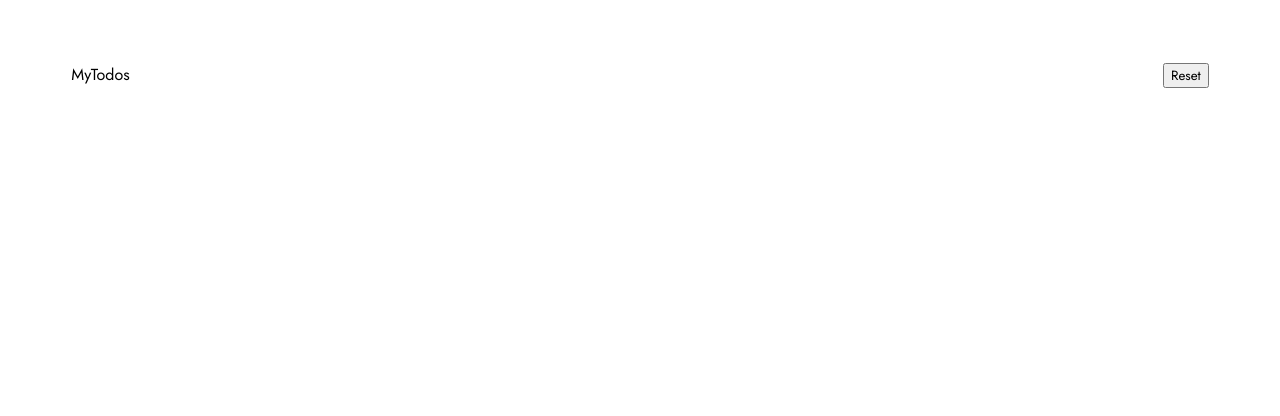
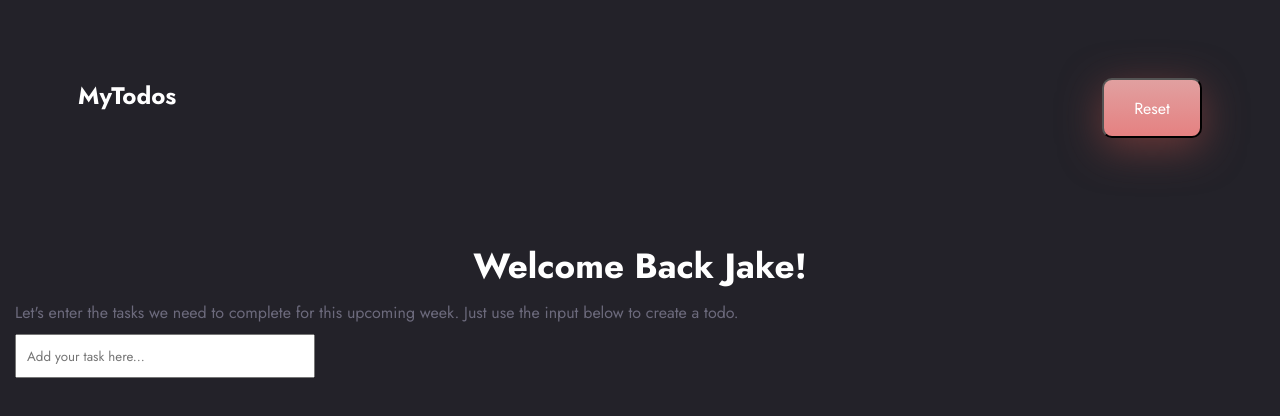
Before and after one commit to Khemi1998/MyTodos-tech-test, a plain HTML site: page index.html in a window 1280 px wide. Drawn offline with Linux system fonts and the light colour scheme.

Commit message:
iteration2 :logo and reset button complete

```diff
--- a/assets/styles/_buttons.scss
+++ b/assets/styles/_buttons.scss
@@ -1,8 +1,13 @@
 button {
-    background-color: linear-gradient(180deg, #E1A0a0, #E58181);
-    box-shadow: 1 10px 40px #6B3838;
+    background-image: linear-gradient(180deg, #e1a0a0, #e58181);
+    box-shadow: 0 10px 40px #6B3838;
+    color: $quaternary-color;
+    width: 100px;
+    height: 60px;
+    border-radius: 10px;
+    font-size: 16px;
 }
 
 button:hover {
-    background-color: linear-gradient(180deg, #E2C1C1, #CA8282);
+    background-image: linear-gradient(180deg, #E2C1C1, #EA8282);
 }
--- a/assets/styles/_typography.scss
+++ b/assets/styles/_typography.scss
@@ -3,13 +3,18 @@
 }
 
 h1 {
-    font-size: 48px;
+    font-size: 35px;
+    color: $quaternary-color;
+    text-align: center;
+    padding-top: 30px;
 }
 
 h2 {
     font-size: 24px;
+    color: $quaternary-color;
 }
 
 p {
     font-size: 16px;
+    color: $tertiary-color
 }
--- a/index.html
+++ b/index.html
@@ -12,9 +12,15 @@
 </head>
 <body>
     <nav>
-        <div id="logo">MyTodos</div>
+        <h2 id="logo">MyTodos</h2>
         <button id="reset">Reset</button>
     </nav>
+
+    <h1 id="hero">Welcome Back Jake!</h1>
+    <p>Let's enter the tasks we need to complete for this upcoming week. Just use the input below to create a todo.</p>
+
+    <input placeholder="Add your task here..." class= "toDo">
+
     <script src= "./main.js"></script>
 </body>
 </html>
--- a/styles.scss
+++ b/styles.scss
@@ -1,7 +1,21 @@
 
-@import "assets/styles/_variables.scss";
-@import "assets/styles/_buttons.scss";
-@import "assets/styles/_typography.scss";
+@import "./assets/styles/_variables.scss";
+@import "./assets/styles/_buttons.scss";
+@import "./assets/styles/_typography.scss";
+
+* {
+    padding: 0;
+    margin: 5px;
+    box-sizing: border-box;
+}
+
+
+body {
+    background-color: $primary-color;
+    display: flex;
+    flex-direction: column;
+
+}
 
 nav {
     display: flex;
@@ -9,3 +23,10 @@ nav {
     justify-content: space-between;
     margin: 5%;
 }
+
+.toDo {
+    padding-top: 20px;
+    width: 300px;
+    height: 40px;
+    background-color: $secondary-color;
+}
```
Also changed, not shown: styles.css.
